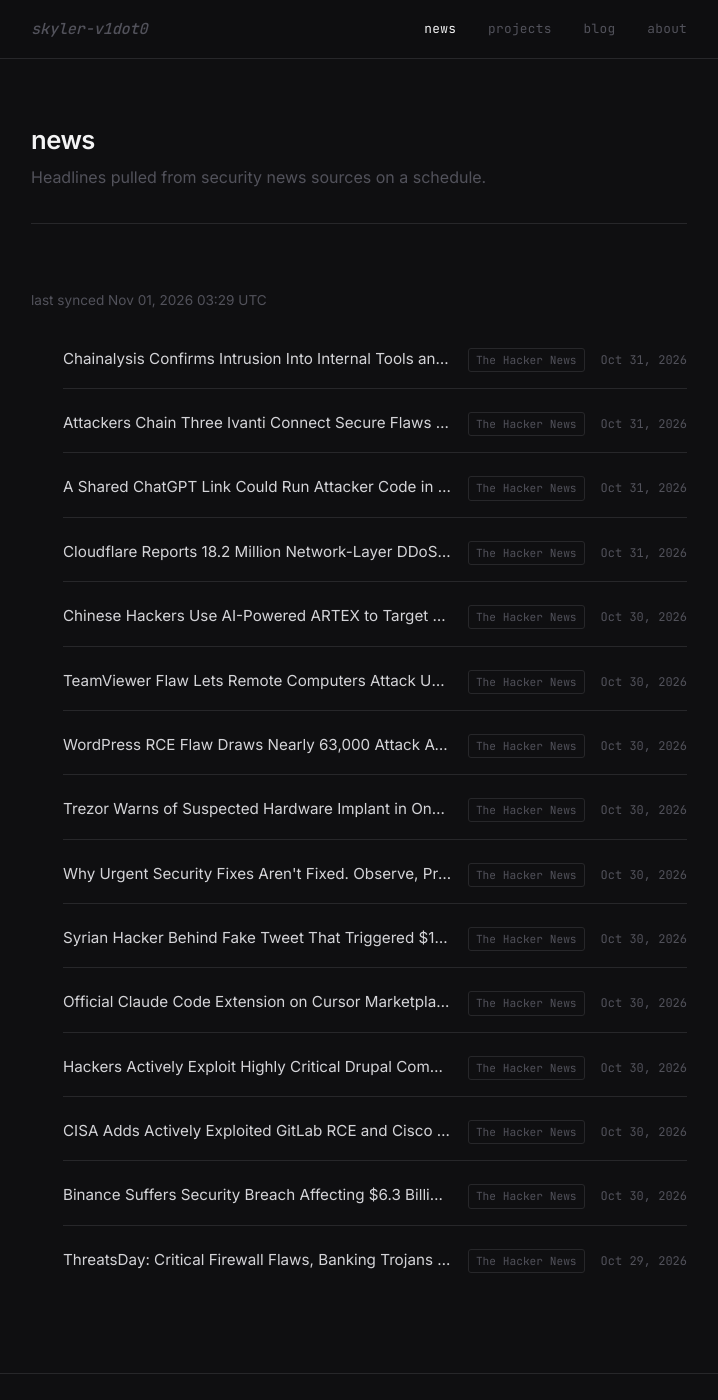
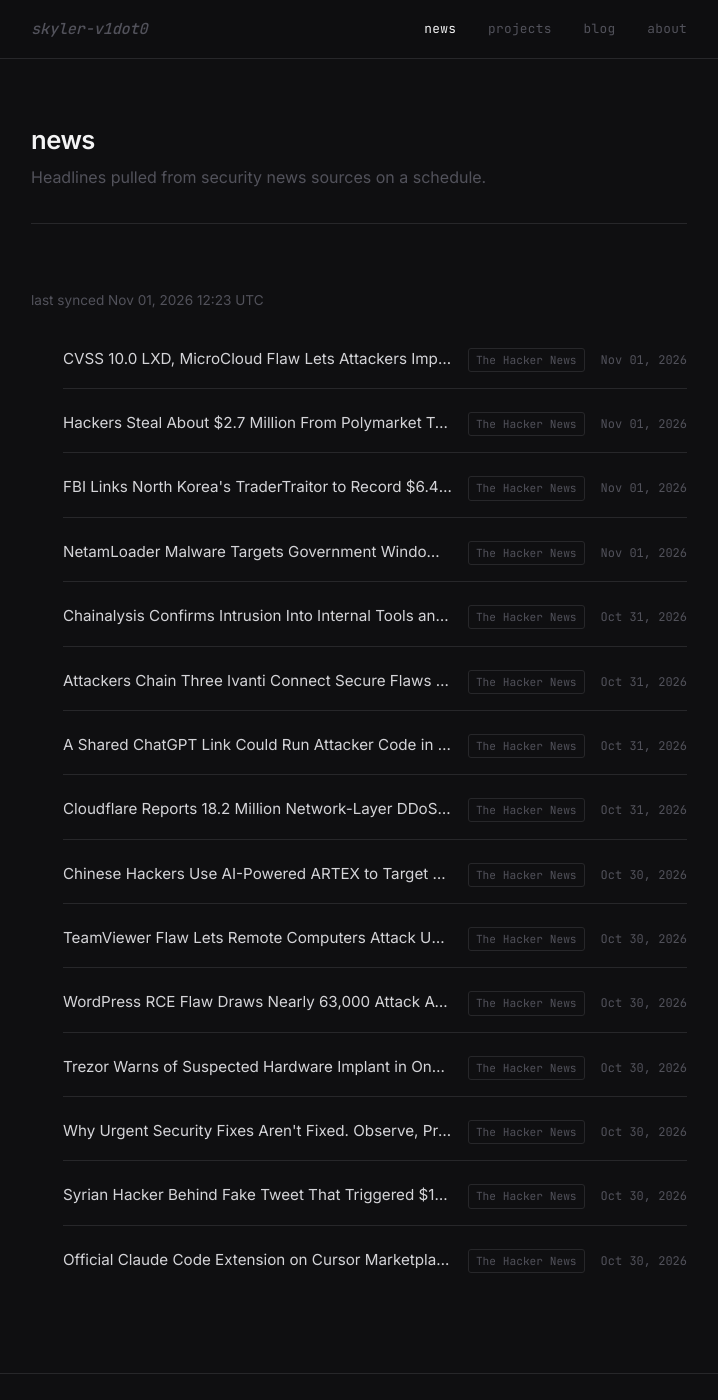
Before and after one commit to skyler-v1dot0/personal-site, a Jekyll site: the page built from news.html, in a window 1280 px wide and 1400 px high. Shown: the whole window, without its empty margins (281-999 px from the left). Built offline with Jekyll 4.4.1, drawn with Linux system fonts in a browser that asks for light colours.

Commit message:
chore: sync news feed [skip ci]

```diff
--- a/_data/news.yml
+++ b/_data/news.yml
@@ -1,6 +1,26 @@
 ---
-updated_at: '2026-11-01T03:29:55Z'
+updated_at: '2026-11-01T12:23:37Z'
 items:
+- title: CVSS 10.0 LXD, MicroCloud Flaw Lets Attackers Impersonate Trusted Clients
+    Without a Private Key
+  url: https://thehackernews.com/2026/11/critical-lxd-and-microcloud-flaw-cvss.html
+  source: The Hacker News
+  published: '2026-11-01T08:51:31Z'
+- title: Hackers Steal About $2.7 Million From Polymarket Traders via Hijacked DebugBear
+    Script
+  url: https://thehackernews.com/2026/11/hackers-steal-about-27-million-from.html
+  source: The Hacker News
+  published: '2026-11-01T07:25:40Z'
+- title: FBI Links North Korea's TraderTraitor to Record $6.43 Billion Binance Crypto
+    Heist
+  url: https://thehackernews.com/2026/11/fbi-links-north-koreas-tradertraitor-to.html
+  source: The Hacker News
+  published: '2026-11-01T07:03:00Z'
+- title: NetamLoader Malware Targets Government Windows 10 Systems in Asia via .NET
+    Injection
+  url: https://thehackernews.com/2026/11/netamloader-malware-targets-government.html
+  source: The Hacker News
+  published: '2026-11-01T07:02:58Z'
 - title: Chainalysis Confirms Intrusion Into Internal Tools and Exposure of Customer
     Identity Data
   url: https://thehackernews.com/2026/10/chainalysis-confirms-intrusion-into.html
@@ -53,22 +73,3 @@ items:
   url: https://thehackernews.com/2026/10/official-claude-code-vs-code-extension.html
   source: The Hacker News
   published: '2026-10-30T08:55:47Z'
-- title: Hackers Actively Exploit Highly Critical Drupal Commerce Core Authorization
-    Bypass Flaw
-  url: https://thehackernews.com/2026/10/hackers-actively-exploit-highly.html
-  source: The Hacker News
-  published: '2026-10-30T07:45:30Z'
-- title: CISA Adds Actively Exploited GitLab RCE and Cisco Firewall DoS Flaws to KEV
-  url: https://thehackernews.com/2026/10/cisa-adds-actively-exploited-gitlab-rce.html
-  source: The Hacker News
-  published: '2026-10-30T07:27:05Z'
-- title: Binance Suffers Security Breach Affecting $6.3 Billion in Assets, Nearly
-    $3 Billion Frozen
-  url: https://thehackernews.com/2026/10/binance-suffers-security-breach.html
-  source: The Hacker News
-  published: '2026-10-30T04:14:59Z'
-- title: 'ThreatsDay: Critical Firewall Flaws, Banking Trojans Rented, Weaponized
-    PDF, Token Theft + 26 More Stories'
-  url: https://thehackernews.com/2026/10/threatsday-critical-firewall-flaws.html
-  source: The Hacker News
-  published: '2026-10-29T19:11:58Z'
```
